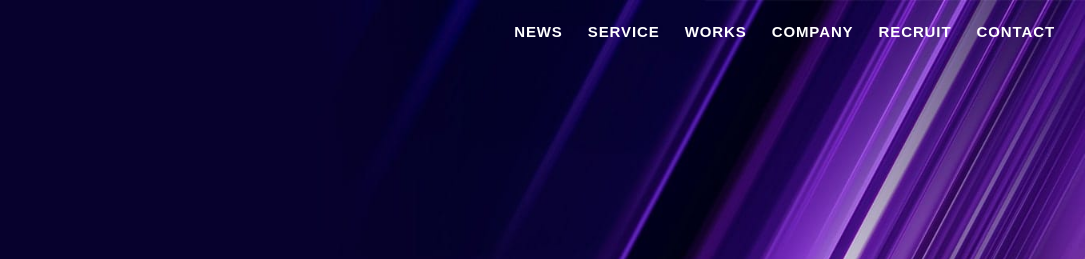
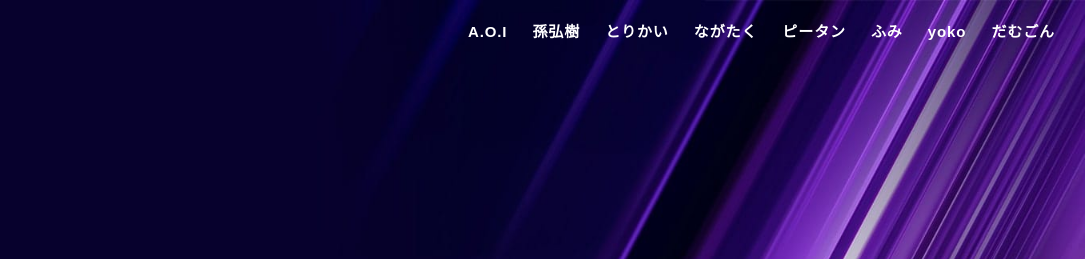
Before and after one commit to takunagai/git_training, a website with bundled scripts: page index.html in a window 1280 px wide. Shown: the top 259 px of the page, 195-1280 px from the left. Built offline with nearby package versions, Linux system fonts and the light colour scheme.

Commit message:
🚧 作業進捗

```diff
--- a/index.html
+++ b/index.html
@@ -46,12 +46,15 @@
           /></a>
         </p>
         <ul class="header__nav nav o-tablet">
-          <li class="nav__item"><a class="" href="news.html">NEWS</a></li>
-          <li class="nav__item"><a href="#service">SERVICE</a></li>
-          <li class="nav__item"><a href="#works">WORKS</a></li>
-          <li class="nav__item"><a href="#company">COMPANY</a></li>
-          <li class="nav__item"><a href="#recruit">RECRUIT</a></li>
-          <li class="nav__item"><a href="#contact">CONTACT</a></li>
+          <li class="nav__item"><a class="" href="animal.html">A.O.I</a></li>
+          <li class="nav__item"><a href="color.html">孫弘樹</a></li>
+          <li class="nav__item"><a href="flower.html">とりかい</a></li>
+          <li class="nav__item"><a href="food.html">ながたく</a></li>
+          <li class="nav__item"><a href="music.html">ピータン</a></li>
+          <li class="nav__item"><a href="movie.html">ふみ</a></li>
+          <li class="nav__item"><a href="sports.html">yoko</a></li>
+          <li class="nav__item"><a href="book.html">だむごん</a></li>
+
         </ul>
       </div>
 
@@ -70,12 +73,14 @@
         <div class="hamburger__inner">
           <div class="hamburger__items">
             <!-- 表示時のコンテンツの中身 -->
-            <div class="hamburger__item"><a  class="hamburger__link" href="#service">SERVICE</a></div>
-            <div class="hamburger__item"><a  class="hamburger__link" href="#works">WORKS</a></div>
-            <div class="hamburger__item"><a  class="hamburger__link" href="#company">COMPANY</a></div>
-            <div class="hamburger__item"><a  class="hamburger__link" href="#recruit">RECRUIT</a></div>
-            <div class="hamburger__item"><a  class="hamburger__link" href="#contact">CONTACT</a></div>
-            <div class="hamburger__item"><a  class="hamburger__link" href="news.html">NEWS</a></div>
+            <div class="hamburger__item"><a class="" href="animal.html">A.O.I</a></div>
+            <div class="hamburger__item"><a href="color.html">孫弘樹</a></div>
+            <div class="hamburger__item"><a href="flower.html">とりかい</a></div>
+            <div class="hamburger__item"><a href="food.html">ながたく</a></div>
+            <div class="hamburger__item"><a href="music.html">ピータン</a></div>
+            <div class="hamburger__item"><a href="movie.html">ふみ</a></div>
+            <div class="hamburger__item"><a href="sports.html">yoko</a></div>
+            <div class="hamburger__item"><a href="book.html">だむごん</a></div>
           </div>
         </div>
       </div>
```
